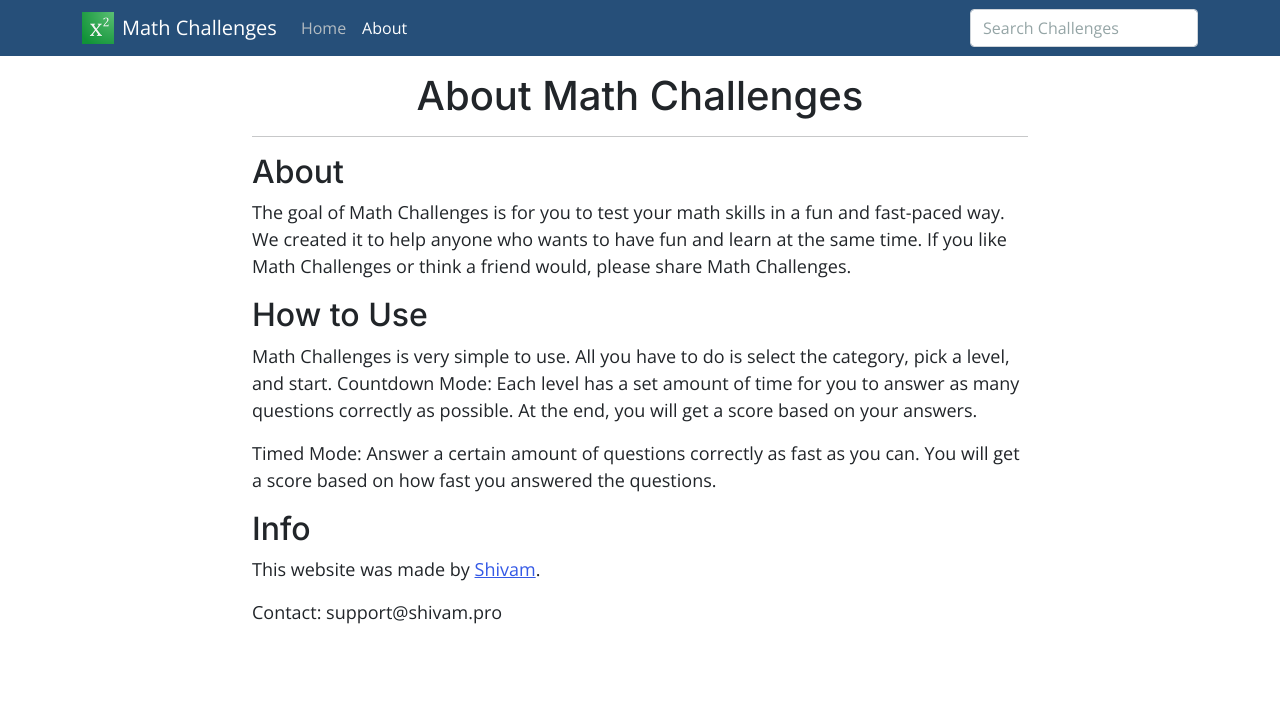
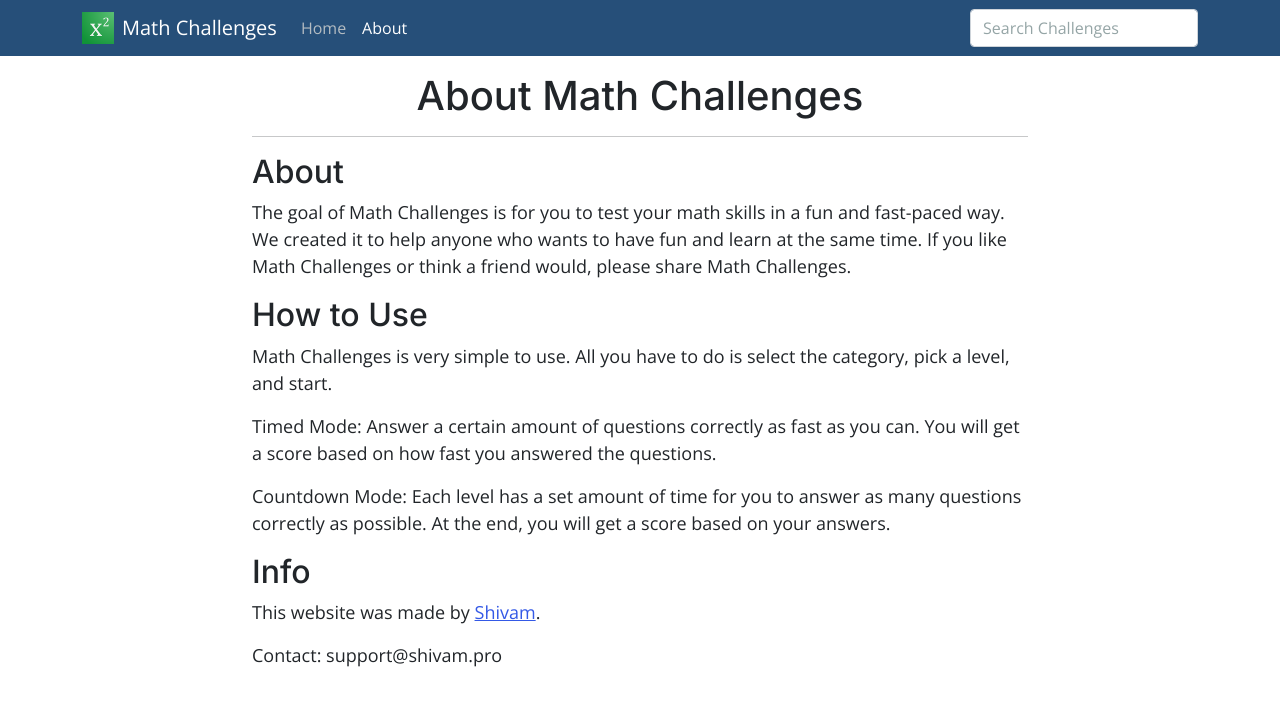
Before and after one commit to shivamCode0/math-challenges, a Next.js app: page /about in a window 1280 px wide. Shown: the top 706 px of the page. Built offline with nearby package versions, Linux system fonts and the light colour scheme.

Commit message:
Added PurgeCSS

```diff
--- a/package.json
+++ b/package.json
@@ -3,6 +3,7 @@
   "version": "0.4.0",
   "private": true,
   "dependencies": {
+    "@fullhuman/postcss-purgecss": "^4.0.3",
     "@types/katex": "^0.11.1",
     "@types/node": "~14",
     "@types/react": "^17.0.30",
@@ -13,6 +14,8 @@
     "katex": "^0.13.18",
     "nanoid": "^3.1.30",
     "next": "^11.1.2",
+    "postcss-flexbugs-fixes": "^5.0.2",
+    "postcss-preset-env": "^6.7.0",
     "preact": "^10.5.15",
     "react": "^17.0.2",
     "react-bootstrap": "^2.0.0-rc.1",
--- /dev/null
+++ b/postcss.config.js
@@ -0,0 +1,25 @@
+module.exports = {
+  plugins: [
+    "postcss-flexbugs-fixes",
+    [
+      "postcss-preset-env",
+      {
+        autoprefixer: {
+          flexbox: "no-2009",
+        },
+        stage: 3,
+        features: {
+          "custom-properties": false,
+        },
+      },
+    ],
+    // [
+    //   "@fullhuman/postcss-purgecss",
+    //   {
+    //     content: ["./src/**/*.{js,jsx,ts,tsx}"],
+    //     defaultExtractor: (content) => content.match(/[\w-/:]+(?<!:)/g) || [],
+    //     safelist: ["html", "body", "emoji"],
+    //   },
+    // ],
+  ],
+};
--- a/src/pages/about.tsx
+++ b/src/pages/about.tsx
@@ -19,17 +19,18 @@ function About() {
       <h2>How to Use</h2>
       <p>
         Math Challenges is very simple to use. All you have to do is select the
-        category, pick a level, and start. Countdown Mode: Each level has a set
-        amount of time for you to answer as many questions correctly as
-        possible. At the end, you will get a score based on your answers.
+        category, pick a level, and start.
       </p>
-
       <p>
         Timed Mode: Answer a certain amount of questions correctly as fast as
         you can. You will get a score based on how fast you answered the
         questions.
       </p>
-
+      <p>
+        Countdown Mode: Each level has a set amount of time for you to answer as
+        many questions correctly as possible. At the end, you will get a score
+        based on your answers.
+      </p>
       <h2>Info</h2>
       <p>
         This website was made by{" "}
--- a/src/scss/_bootstrap.scss
+++ b/src/scss/_bootstrap.scss
@@ -18,11 +18,17 @@
 // @import "~bootstrap/scss/tables";
 @import "~bootstrap/scss/forms";
 @import "~bootstrap/scss/buttons";
-@import "~bootstrap/scss/transitions";
 @import "~bootstrap/scss/dropdown";
 @import "~bootstrap/scss/button-group";
+
+/*! purgecss start ignore */
+@import "~bootstrap/scss/transitions";
 @import "~bootstrap/scss/nav";
 @import "~bootstrap/scss/navbar";
+@import "~bootstrap/scss/modal";
+@import "~bootstrap/scss/close";
+/*! purgecss end ignore */
+
 @import "~bootstrap/scss/card";
 // @import "~bootstrap/scss/breadcrumb";
 // @import "~bootstrap/scss/pagination";
@@ -30,9 +36,8 @@
 // @import "~bootstrap/scss/alert";
 // @import "~bootstrap/scss/progress";
 @import "~bootstrap/scss/list-group";
-@import "~bootstrap/scss/close";
 // @import "~bootstrap/scss/toasts";
-@import "~bootstrap/scss/modal";
+
 // @import "~bootstrap/scss/tooltip";
 // @import "~bootstrap/scss/popover";
 // @import "~bootstrap/scss/carousel";
--- a/src/scss/main.scss
+++ b/src/scss/main.scss
@@ -5,7 +5,10 @@
 // good themes: zephyr, flatly, united, yeti
 // @import "~bootswatch/dist/zephyr/variables";
 
+/*! purgecss start ignore */
 @import "theme/zephyr";
+/*! purgecss end ignore */
+
 @import "bootstrap";
 @import "theme/bootswatch";
 // @import "~bootswatch/dist/zephyr/bootswatch";
```
Also changed, not shown: next.config.js (+9 -0 lines), 1 other file (tests, documents, lock files or other folders).
